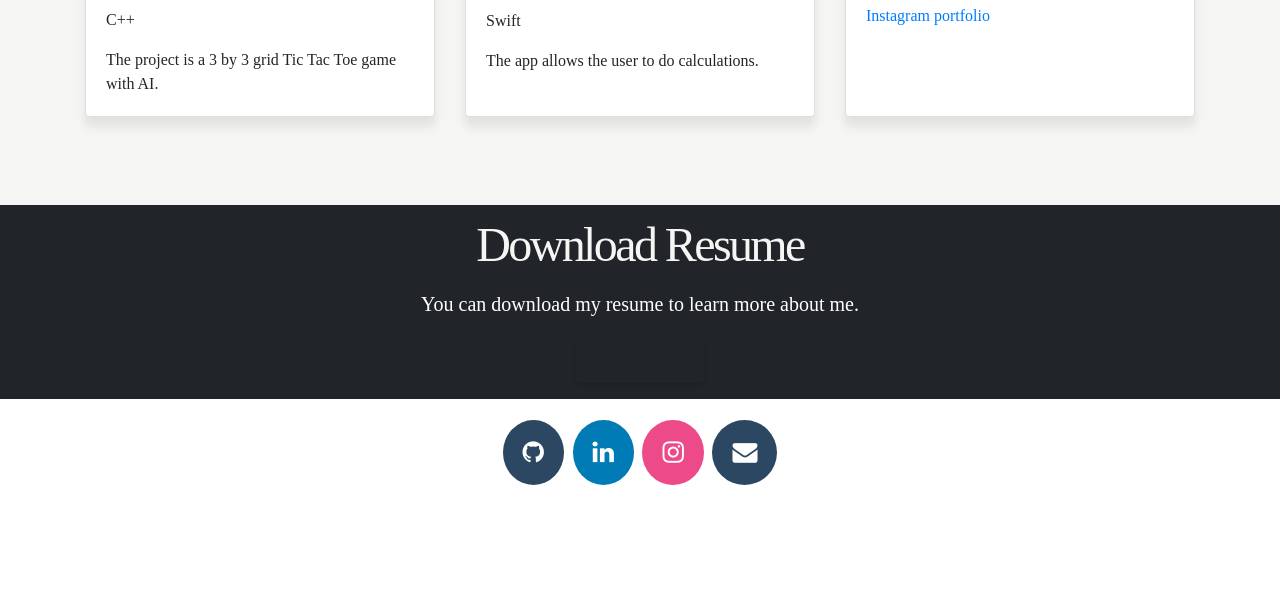
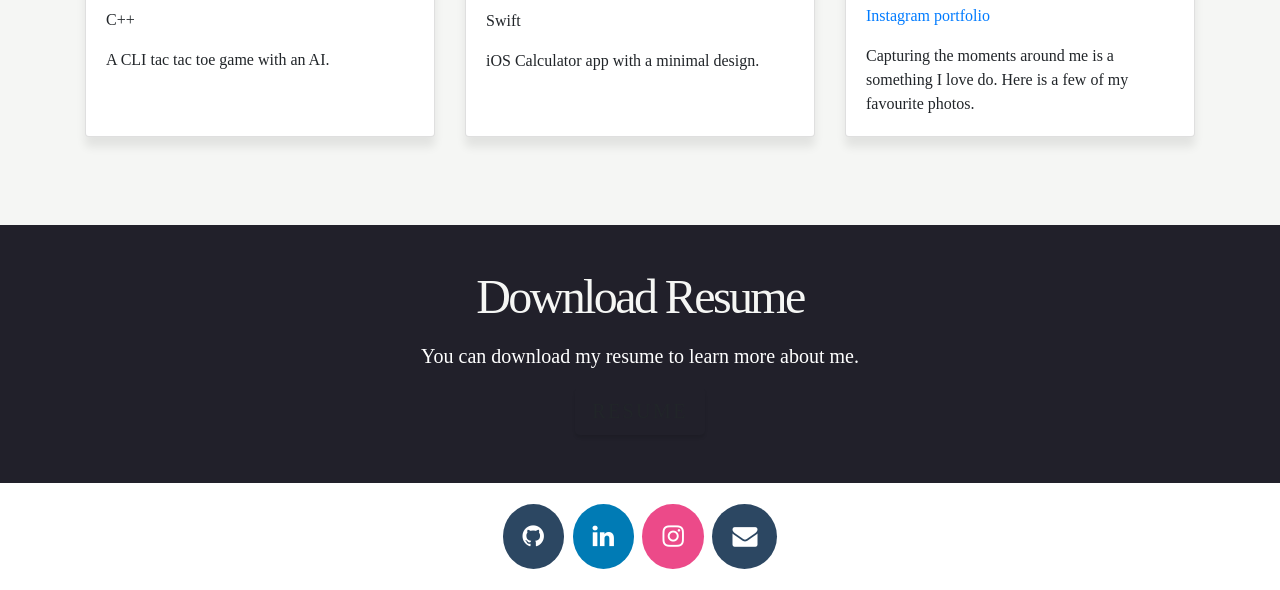
Before and after one commit to aparnnaH/aparnnaH.github.io, a website with bundled scripts: page index.html in a window 1280 px wide. Shown: the part 2101-2691 px from the top of the page. Before the commit the page ends 2607 px from the top, so only its background shows below. Built offline with nearby package versions, Linux system fonts and the light colour scheme.

Commit message:
add description for last row for projects, change resume link

```diff
--- a/css/aparnnaHariharan.css
+++ b/css/aparnnaHariharan.css
@@ -262,6 +262,9 @@ section {
     border: none;
     border-radius: 0;
 }
+.card-style:hover {
+  opacity: 0.8;
+}
 
 .card-img-style {
   border-radius: 0;
@@ -272,19 +275,18 @@ section {
    left: 0;
    bottom: 0;
    width: 100%;
-   background-color: #212529;
+   background-color: #21202a;
    text-align: center;
-   padding: 1em;
+   padding: 3em;
    color: #fff;
 }
 
 /*<!-- Resume Button -->*/
 .btn-default {
-    border: 1px solid #007bff;
     color: #007bff;
     background-color: #f5f6f4;
+}
 
-}
 .btn {
     text-transform: uppercase;
     font-family: ministry;
--- a/index.html
+++ b/index.html
@@ -122,7 +122,7 @@
             <a href="https://github.com/aparnnaH/ticTacToe">Tic Tac Toe AI</a>
           </h4>
           <p class="card-text">C++</p>
-          <p class="card-text">The project is a 3 by 3 grid Tic Tac Toe game with AI.</p>
+          <p class="card-text">A CLI tac tac toe game with an AI.</p>
         </div>
       </div>
     </div>
@@ -135,7 +135,7 @@
             <a href="https://github.com/aparnnaH/calculatorApp">Calculator App</a>
           </h4>
           <p class="card-text">Swift</p>
-          <p class="card-text">The app allows the user to do calculations.</p>
+          <p class="card-text">iOS Calculator app with a minimal design.</p>
         </div>
       </div>
     </div>
@@ -148,7 +148,7 @@
             <a href="photography.html">Photography</a>
           </h4>
           <p class="card-text"><a href="https://www.instagram.com/aparnnah/">Instagram portfolio</a></p>
-          <p class="card-text"></p>
+          <p class="card-text">Capturing the moments around me is a something I love do. Here is a few of my favourite photos.</p>
         </div>
       </div>
     </div>
@@ -162,7 +162,7 @@
   <div class="footer-resume">
     <h3 class="font-style-subheader">Download Resume</h3>
     <p><span class="about-info lead font-style">You can download my resume to learn more about me.</span></p>
-    <a href="https://drive.google.com/file/d/1h-VuHJIP-GhBgHFqQjcV7gn0He2pQHCS/view?usp=sharing" class="btn btn-default btn-lg">Resume</a>
+    <a href="https://drive.google.com/file/d/1L1Uzp5-2-NfBZL0GSaWHvqIh35LNJsZd/view?usp=sharing" class="btn btn-default btn-lg">Resume</a>
   </div>
   <div class="footer">
     <a href="https://github.com/aparnnaH" class="fa fa-github"></a>
```
